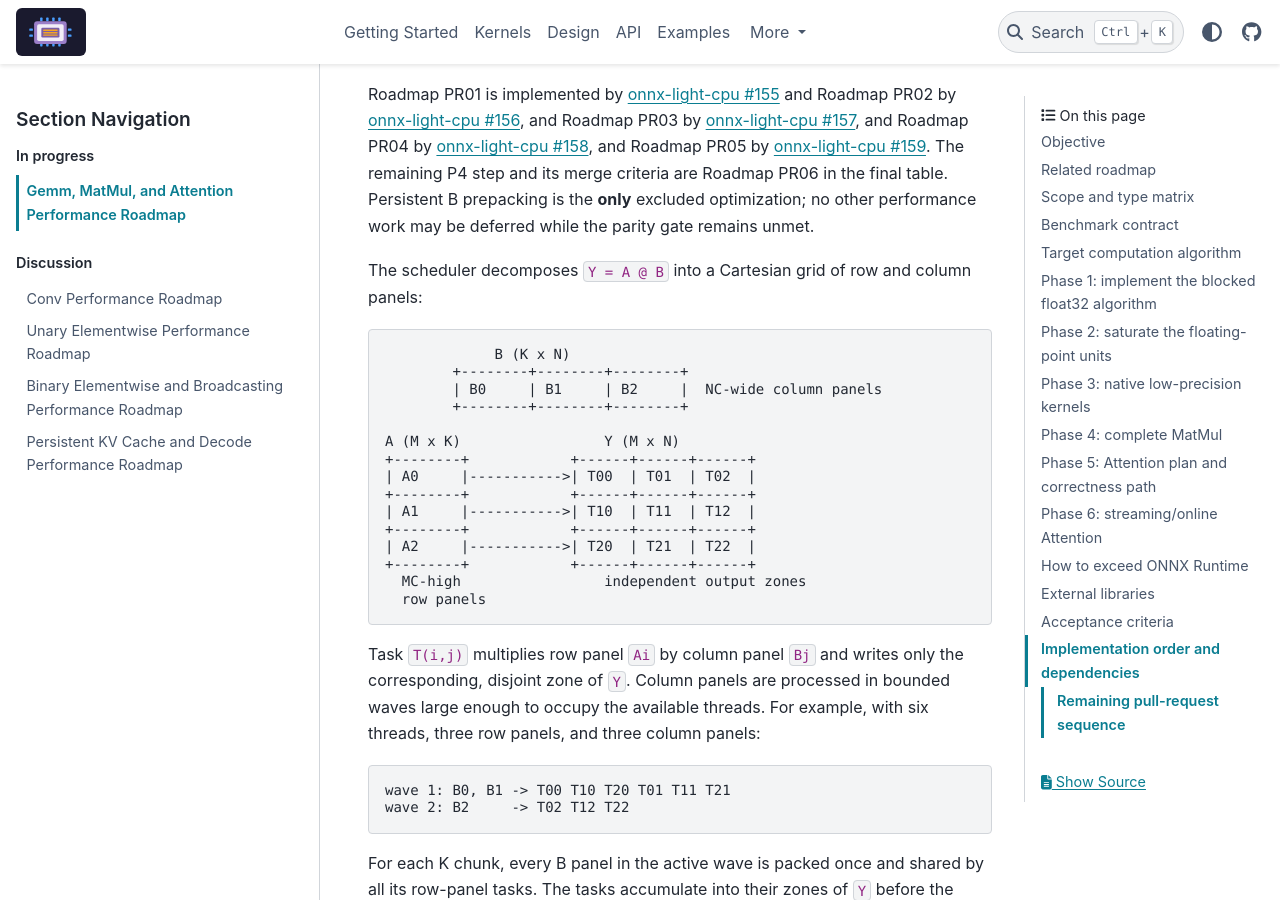
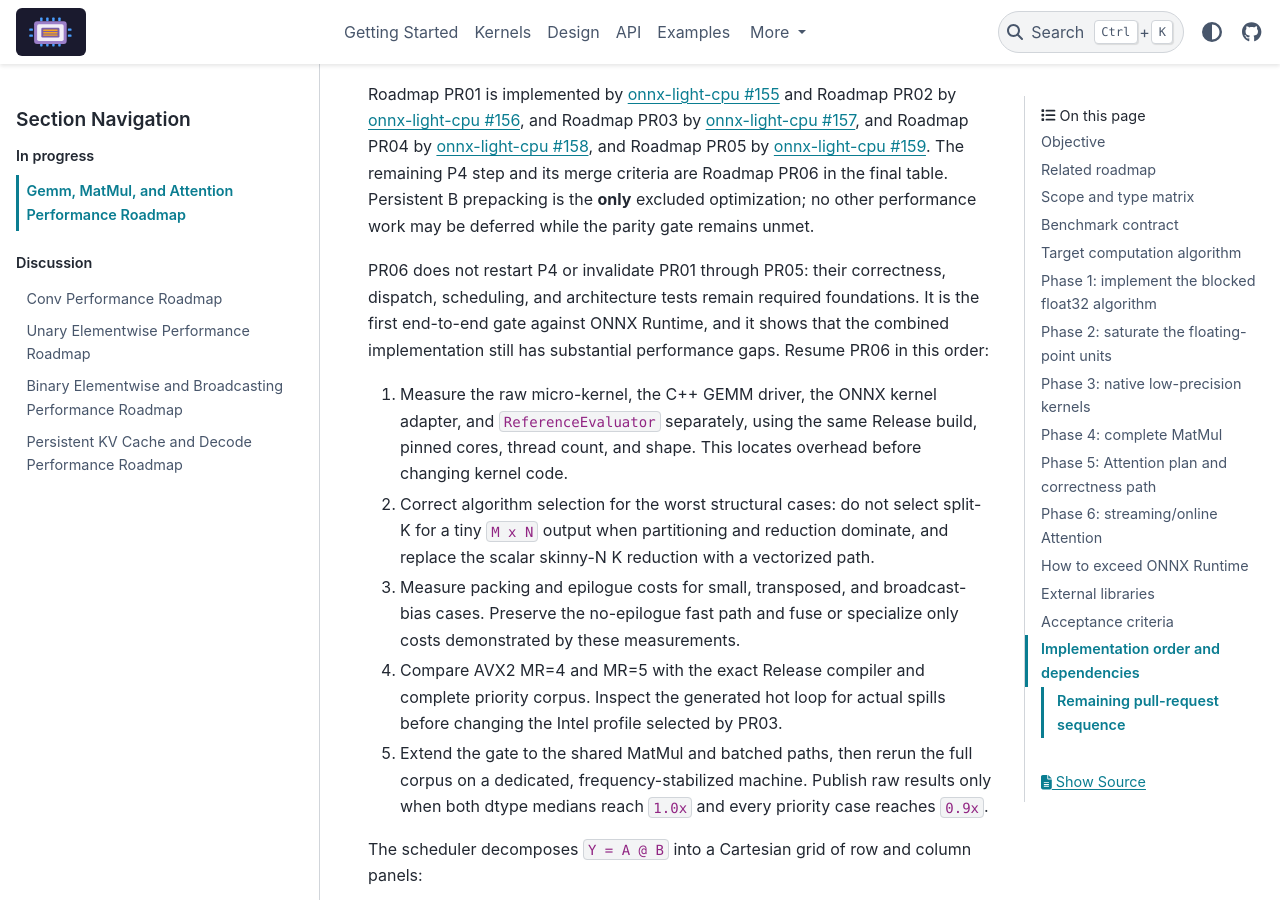
Before and after one commit to xadupre/onnx-light-cpu, a Sphinx documentation site: the page built from docs/next_steps/2026_08_gemm_matmul.rst, in a window 1280 px wide and 900 px high, scrolled down 6699 px. Built offline with Sphinx 7.4.7 and the PyData theme 0.15.4, drawn with Linux system fonts in a browser that asks for light colours; pages that are not in the unit, such as notebooks, are missing from menus.

Commit message:
Document the FP parity recovery plan
Co-authored-by: Copilot <223556219+Copilot@users.noreply.github.com>

```diff
--- a/docs/next_steps/2026_08_gemm_matmul.rst
+++ b/docs/next_steps/2026_08_gemm_matmul.rst
@@ -277,6 +277,30 @@ Roadmap PR01 is implemented by `onnx-light-cpu #155
 and its merge criteria are Roadmap PR06 in the final table. Persistent B
 prepacking is the **only** excluded optimization; no other performance work
 may be deferred while the parity gate remains unmet.
+
+PR06 does not restart P4 or invalidate PR01 through PR05: their correctness,
+dispatch, scheduling, and architecture tests remain required foundations. It
+is the first end-to-end gate against ONNX Runtime, and it shows that the
+combined implementation still has substantial performance gaps. Resume PR06
+in this order:
+
+#. Measure the raw micro-kernel, the C++ GEMM driver, the ONNX kernel adapter,
+   and ``ReferenceEvaluator`` separately, using the same Release build, pinned
+   cores, thread count, and shape. This locates overhead before changing kernel
+   code.
+#. Correct algorithm selection for the worst structural cases: do not select
+   split-K for a tiny ``M x N`` output when partitioning and reduction dominate,
+   and replace the scalar skinny-N K reduction with a vectorized path.
+#. Measure packing and epilogue costs for small, transposed, and broadcast-bias
+   cases. Preserve the no-epilogue fast path and fuse or specialize only costs
+   demonstrated by these measurements.
+#. Compare AVX2 MR=4 and MR=5 with the exact Release compiler and complete
+   priority corpus. Inspect the generated hot loop for actual spills before
+   changing the Intel profile selected by PR03.
+#. Extend the gate to the shared MatMul and batched paths, then rerun the full
+   corpus on a dedicated, frequency-stabilized machine. Publish raw results
+   only when both dtype medians reach ``1.0x`` and every priority case reaches
+   ``0.9x``.
 
 The scheduler decomposes ``Y = A @ B`` into a Cartesian grid of row and column
 panels:
```
